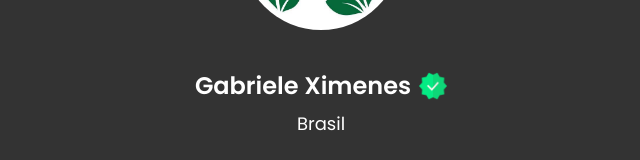
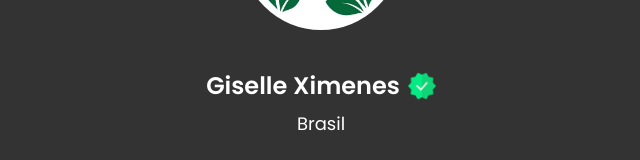
Before and after one commit to ximeen/link-in-bio, a Next.js app: page /components/Header in a window 1280 px wide. Shown: the part 170-330 px from the top of the page, without its empty margins (319-959 px from the left). Built offline with nearby package versions, Linux system fonts and the light colour scheme.

Commit message:
update name

```diff
--- a/src/pages/components/Header/index.tsx
+++ b/src/pages/components/Header/index.tsx
@@ -10,7 +10,7 @@ export default function Header() {
         className="h-40 w-40 rounded-full" />
       <section className="mt-10 flex flex-col gap-2 text-center text-white">
         <div className="flex gap-2 items-center">
-          <h3 className="text-2xl font-semibold">Gabriele Ximenes </h3>
+          <h3 className="text-2xl font-semibold">Giselle Ximenes </h3>
           <img className="h-7 w-7" src="/verify.png" alt="" />
         </div>
         <span className="text-lg">Brasil</span>
```
